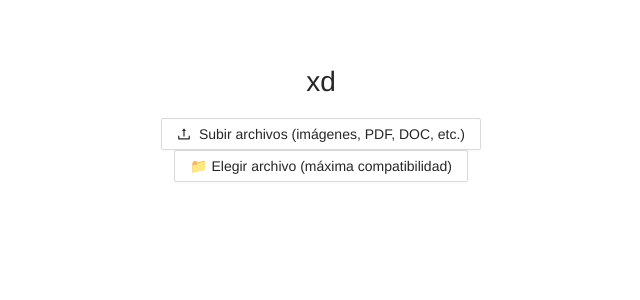
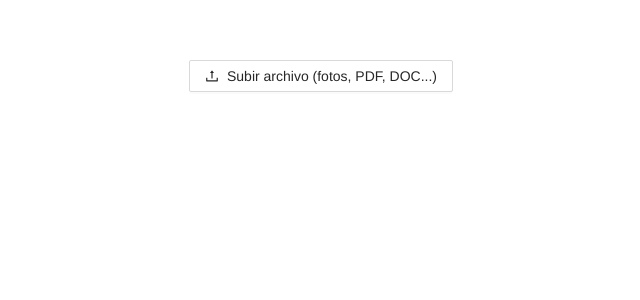
Before and after one commit to BryanRogel/upload-antd, a Vue app: page / in a window 1280 px wide. Shown: the top 300 px of the page, without its empty margins (319-959 px from the left). Built offline with nearby package versions, Linux system fonts and the light colour scheme.

Commit message:
Update HelloWorld.vue

```diff
--- a/src/components/HelloWorld.vue
+++ b/src/components/HelloWorld.vue
@@ -1,100 +1,76 @@
 <template>
   <div>
-    <h1>xd</h1>
     <a-upload
       v-model:file-list="fileList"
-      action="https://www.mocky.io/v2/5cc8019d300000980a055e76"
+      :custom-request="customUpload"
       :before-upload="beforeUpload"
       @change="handleChange"
       :multiple="true"
-      :show-upload-list="true"
-      :accept="acceptedTypes"
+      :accept="acceptTypes"
     >
       <a-button>
         <upload-outlined />
-        Subir archivos (imágenes, PDF, DOC, etc.)
+        Subir archivo (fotos, PDF, DOC...)
       </a-button>
     </a-upload>
-
-    <!-- input "manual" para máxima compatibilidad (opcional extra) -->
-    <input
-      ref="rawInput"
-      type="file"
-      :accept="acceptedTypes"
-      multiple
-      style="display: none"
-      @change="handleManualFile"
-    />
-    <a-button class="mt-2" @click="triggerRawInput">
-      📁 Elegir archivo (máxima compatibilidad)
-    </a-button>
   </div>
 </template>
 
 <script>
-import { UploadOutlined } from '@ant-design/icons-vue';
-import { defineComponent, ref } from 'vue';
-import { message, Upload } from 'ant-design-vue';
+import { UploadOutlined } from '@ant-design/icons-vue'
+import { defineComponent, ref } from 'vue'
+import { message } from 'ant-design-vue'
 
 export default defineComponent({
   components: {
     UploadOutlined,
   },
   setup() {
-    const fileList = ref([]);
-    const rawInput = ref(null);
+    const fileList = ref([])
 
-    const acceptedTypes = [
-      'image/png',
-      'image/jpeg',
-      'image/jpg',
+    // Acepta imágenes, PDF, Word, texto, etc.
+    const acceptTypes = [
+      'image/*',
       'application/pdf',
       'application/msword',
       'application/vnd.openxmlformats-officedocument.wordprocessingml.document',
-      'text/plain',
-    ].join(',');
+      'text/plain'
+    ].join(',')
 
-    const handleChange = ({ file, fileList: newList }) => {
-       console.log('Archivo actual:', file);
-      console.log('Archivos cargados:', newList);
-      fileList.value = newList;
-    };
+    // 🔧 Personalizar subida para evitar problemas móviles
+    const customUpload = ({ file, onSuccess }) => {
+      // Simular subida con un timeout
+      setTimeout(() => {
+        const fakeUrl = URL.createObjectURL(file)
+        fileList.value.push({
+          uid: `${Date.now()}`,
+          name: file.name,
+          status: 'done',
+          url: fakeUrl,
+        })
+        onSuccess("ok")
+      }, 500)
+    }
 
     const beforeUpload = (file) => {
-      const isAccepted = acceptedTypes.includes(file.type);
-      if (!isAccepted) {
-        message.error(`${file.name} no es un tipo de archivo permitido.`);
+      const isValid = acceptTypes.includes(file.type) || file.type.startsWith("image/")
+      if (!isValid) {
+        message.error(`${file.name} no es un archivo válido`)
       }
-      return isAccepted || Upload.LIST_IGNORE;
-    };
+      return isValid
+    }
 
-    const triggerRawInput = () => {
-      rawInput.value?.click();
-    };
-
-    const handleManualFile = (event) => {
-      const files = Array.from(event.target.files);
-      files.forEach((file, index) => {
-        console.log('Archivo seleccionado manualmente:', file);
-        // Podrías subir manualmente aquí o hacer lo que necesites con ellos
-        fileList.value.push({
-          uid: `${Date.now()}-${index}`,
-          name: file.name,
-          status: 'done',
-          url: URL.createObjectURL(file),
-        });
-      });
-    };
+    const handleChange = ({ fileList: newList }) => {
+      fileList.value = newList
+    }
 
     return {
       fileList,
+      acceptTypes,
+      beforeUpload,
       handleChange,
-      beforeUpload,
-      acceptedTypes,
-      rawInput,
-      triggerRawInput,
-      handleManualFile,
-    };
+      customUpload,
+    }
   },
-});
+})
 </script>
```
